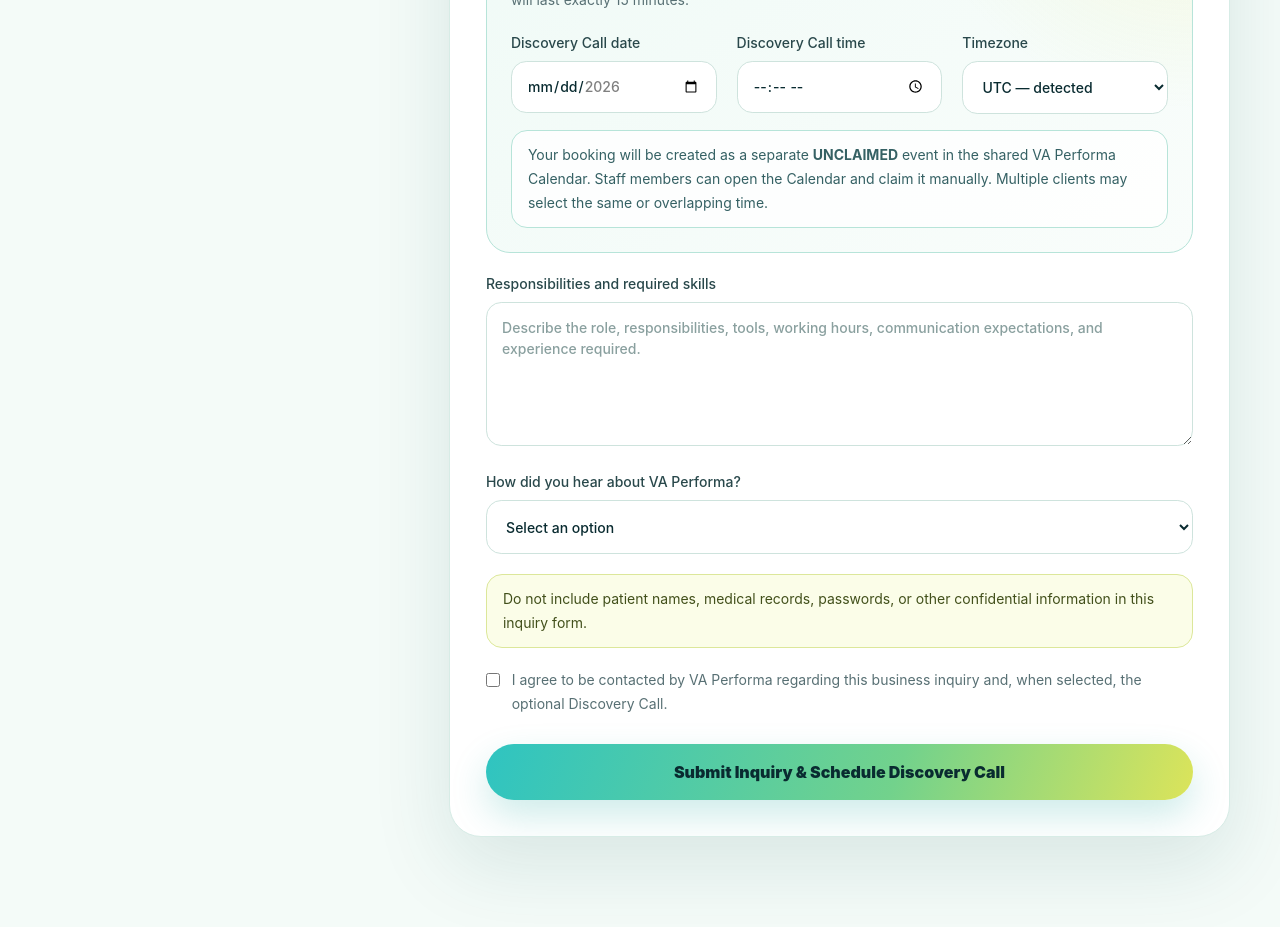
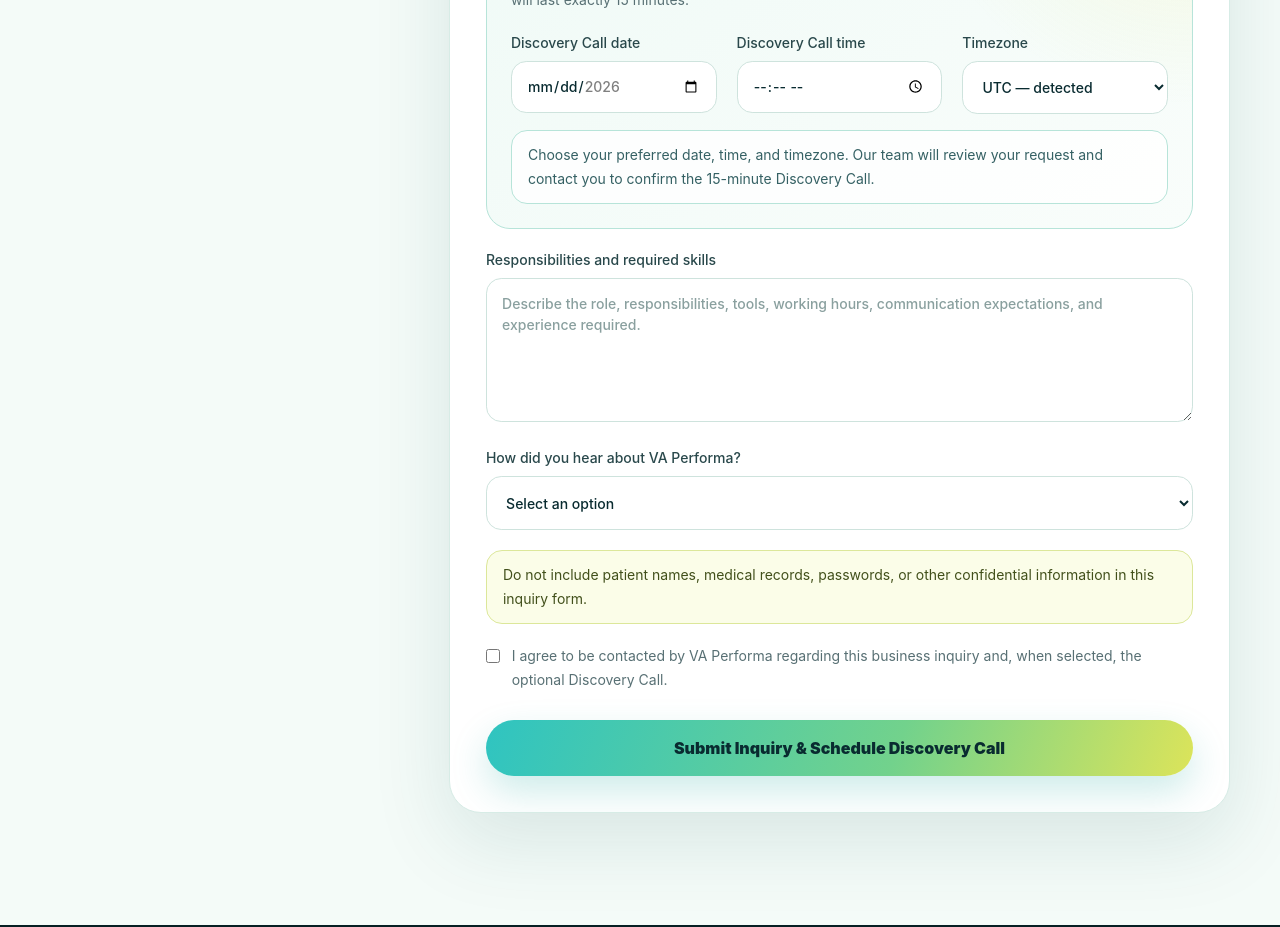
Before and after one commit to Ginsama06/VAPerforma, a Next.js app: page / in a window 1280 px wide. Shown: the part 6520-7447 px from the top of the page. Built offline with nearby package versions, Linux system fonts and the light colour scheme.

Commit message:
Release VA Performa website v18.1.1

```diff
--- a/package.json
+++ b/package.json
@@ -1,6 +1,6 @@
 {
   "name": "vaperforma",
-  "version": "18.1.0",
+  "version": "18.1.1",
   "private": true,
   "scripts": {
     "dev": "next dev --turbopack",
--- a/src/components/LeadForms.tsx
+++ b/src/components/LeadForms.tsx
@@ -194,7 +194,7 @@
       setStatus("success");
       setMessage(
         result.discoveryCallScheduled
-          ? "Your inquiry was sent and an UNCLAIMED 15-minute Discovery Call was added to the VA Performa calendar."
+          ? "Your inquiry was sent successfully. Your preferred Discovery Call schedule has been received, and our team will contact you to confirm it."
           : "Your inquiry was sent successfully. The VA Performa team can contact you to arrange a Discovery Call later."
       );
 
@@ -453,11 +453,9 @@
               </div>
 
               <div className="mt-4 rounded-2xl border border-[#b7e4d9] bg-white/80 px-4 py-3 text-sm leading-6 text-[#356164]">
-                Your booking will be created as a separate{" "}
-                <strong>UNCLAIMED</strong> event in the shared VA Performa
-                Calendar. Staff members can open the Calendar and claim it
-                manually. Multiple clients may select the same or
-                overlapping time.
+                Choose your preferred date, time, and timezone. Our team will
+                review your request and contact you to confirm the 15-minute
+                Discovery Call.
               </div>
             </>
           ) : (
```
Also changed, not shown: DEPLOY-v18.1.1.txt (added), REVISION-v18.1.1.txt (added), 1 other file (tests, documents, lock files or other folders).
